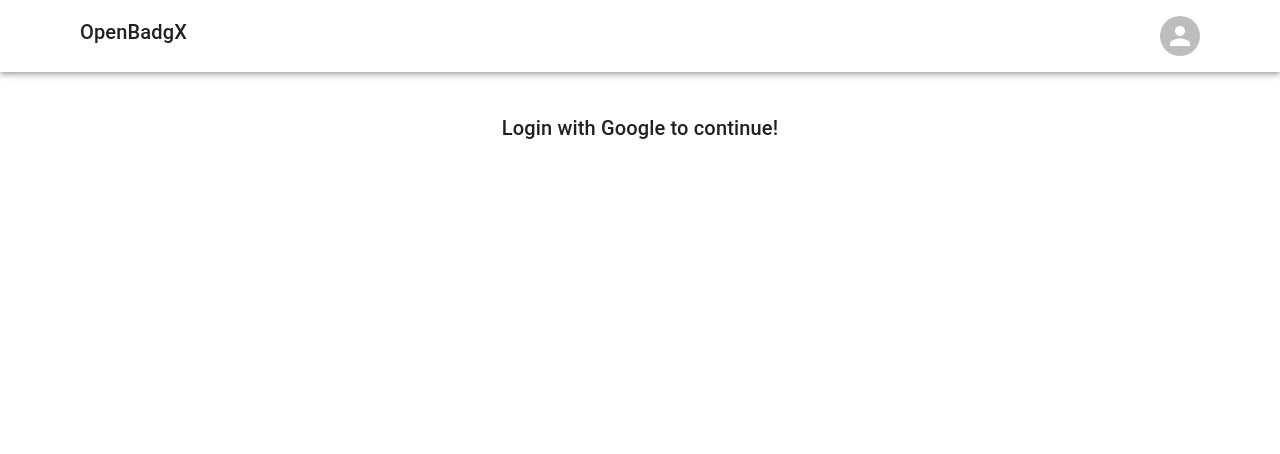
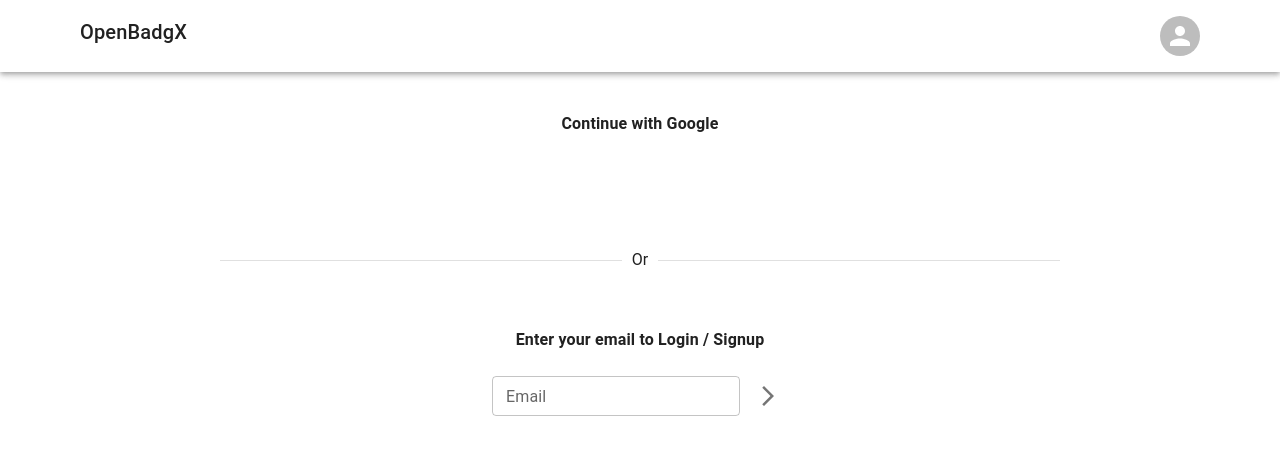
Before and after one commit to kalviumcommunity/openbadgx, a React (Vite) app in the folder frontend/: page /login in a window 1280 px wide. Shown: the top 454 px of the page. Built offline with nearby package versions, Linux system fonts and the light colour scheme; no server answers.

Commit message:
[frontend] feat: passwordless mail auth; refactor: gauth handler, alerts

```diff
--- a/frontend/src/App.jsx
+++ b/frontend/src/App.jsx
@@ -41,7 +41,10 @@ function App() {
         >
           <Routes>
             <Route index element={<Home />} />
-            <Route path="login" element={<Login />} />
+            <Route path="login">
+              <Route index element={<Login />} />
+              <Route path="verify" element={<Login />} />
+            </Route>
             <Route path="org">
               <Route index element={<OrgList />} />
               <Route path="home" element={<OrgHome />} />
--- a/frontend/src/pages/Login.jsx
+++ b/frontend/src/pages/Login.jsx
@@ -1,38 +1,33 @@
-import { Link, useNavigate } from "react-router-dom";
+import { Link, useLocation, useNavigate, useSearchParams } from "react-router-dom";
 import { GoogleOAuthProvider, GoogleLogin } from "@react-oauth/google";
 import { useContext, useEffect, useState } from "react";
 import { LoginContext } from "../App";
 import fetchBackend from "../utils/fetchBackend";
 import { setLocalToken } from "../utils/localToken";
-import { Box, Button, Typography } from "@mui/material";
+import { Box, Button, Divider, FormControl, IconButton, InputAdornment, TextField, Typography } from "@mui/material";
 import BannerAlert from "../components/BannerAlert";
+import { ArrowForwardIos } from "@mui/icons-material";
 
 const Login = () => {
   const { loginStatus, updateLoginStatus } = useContext(LoginContext);
-  const [gAuth, updateGAuth] = useState(null);
   const [alertData,updateAlertData]=useState(null)
+
+  const [mailInput,updateMailInput]=useState("")
+  const [nameInput,updateNameInput]=useState("")
+  const [signup,updateSignup]=useState(false)
+
   const navigate=useNavigate()
+  const [searchParams]=useSearchParams()
+  const location=useLocation()
 
-  useEffect(() => {
-    if (gAuth) {
-      (async () => {
-        updateAlertData({
-          type: "info",
-          message: "Loading...",
+  console.log({searchParams,location})
+
+  const setAlert=(type,message)=>updateAlertData({
+      type,
+      message,
     });
-        let gAuthToken = gAuth.credential;
-        let token = await fetchBackend("auth/google", "POST", null, {
-          gAuthToken,
-        })
-          .then((data) => data.data.accessToken)
-          .catch((err) => {
-            console.log("Error: ", err)
-            updateAlertData({
-              type: "error",
-              message: "Login Failed!",
-            });
-          });
-        if (!token) return;
+
+  const handleLoginSuccess=(token)=>{
     updateLoginStatus((prev) => ({
       ...prev,
       loggedIn: true,
@@ -42,14 +37,60 @@ const Login = () => {
       orgDetail: null,
     }));
     setLocalToken(token);
-        updateAlertData({
-          type: "success",
-          message: "Successfully Logged in! Redirecting...",
+    setAlert("success","Successfully Logged in! Redirecting...");
+    setTimeout(() => navigate("/me"), 1000);
+  }
+
+  const handleGAuth=async(googleData)=>{
+    setAlert("info","Loading...")
+    let gAuthToken = googleData.credential;
+    let token = await fetchBackend("auth/google", "POST", null, {
+      gAuthToken,
+    })
+      .then((data) => data.data?.accessToken)
+      .catch((err) => {
+        console.log("Error: ", err)
+        setAlert("error","Login Failed!")
       });
-        setTimeout(() => navigate("/me"), 1000);
-      })();
+    if(token) handleLoginSuccess(token)
   }
-  }, [gAuth]);
+
+  const handleMailInit=async (e)=>{
+    e.preventDefault()
+    setAlert("info","Loading...")
+    if(mailInput===""){
+      setAlert("error","Invalid Email")
+      return
+    }
+    if(signup&&nameInput===""){
+      setAlert("Name is required")
+      return
+    }
+    const initResponse=await fetchBackend("auth/mail/init","POST",null,{
+      name:nameInput,
+      email:mailInput
+    })
+    .catch(err=>{
+      if(err.message==="new_user"){
+        updateSignup(true)
+        updateAlertData(null)
+      }
+      else{
+        setAlert("error",err.message)
+      }
+    })
+    if(initResponse) setAlert("success","Please check your mail to continue login...")
+  }
+
+  const handleMailVerify=async (mailToken)=>{
+    setAlert("info","Loading...")
+    let accessToken=await fetchBackend("auth/mail/verify","POST",null,{
+      mailToken
+    })
+    .then(res=>res.data.accessToken)
+    .catch(err=>setAlert("error",err.message))
+    if(accessToken) handleLoginSuccess(accessToken)
+  }
 
   const logOut = () => {
     updateLoginStatus((prev) => ({
@@ -60,43 +101,143 @@ const Login = () => {
       orgDetail: null,
     }));
     setLocalToken(null);
-    updateAlertData({
-      type: "info",
-      message: "Logged Out!",
-    });
+    setAlert("info","Logged Out!");
   };
 
+  useEffect(()=>{
+    if(location.pathname.includes("verify")){
+      const token = searchParams.get("secret");
+      if(!token||token===""){
+        setAlert("error","Invalid Secret. Please confirm wether you are using the correct URL")
+        return
+      }
+      handleMailVerify(token)
+    }
+  },[location.pathname])
+
+  if(location.pathname.includes("verify")){
     return (
-    <Box sx={{
-      display:"flex",
-      flexDirection:"column",
-      alignItems:"center",
-    }}>
+      <Box>
+        <Typography variant="h5">Please wait while we log you in...</Typography>
+        <BannerAlert status={alertData} />
+        <Button
+          variant="contained"
+          component={Link}
+          to="/"
+          sx={{
+            m: 5,
+          }}
+        >
+          Home
+        </Button>
+      </Box>
+    );
+  }
+
+  return (
+    <Box
+      sx={{
+        display: "flex",
+        flexDirection: "column",
+        alignItems: "center",
+      }}
+    >
       <GoogleOAuthProvider clientId={import.meta.env.VITE_GOOGLE_CLIENT_ID}>
         {loginStatus.loggedIn ? (
           <>
             <Typography variant="h6">You are logged in!</Typography>
-            <Button onClick={logOut} variant="outlined" color="error" sx={{mt:5}}>
+            <Button
+              onClick={logOut}
+              variant="outlined"
+              color="error"
+              sx={{ mt: 5 }}
+            >
               Log Out
             </Button>
           </>
         ) : (
           <>
-            <Typography variant="h6" sx={{mb:5}}>Login with Google to continue!</Typography>
+            {!signup ? (
+              <>
+                <Typography sx={{ mb: 2, fontSize: "1rem", fontWeight: 600 }}>
+                  Continue with Google
+                </Typography>
                 <GoogleLogin
-              onSuccess={updateGAuth}
+                  onSuccess={handleGAuth}
                   onError={(err) => {
-                console.log("Login Failed",err);
-                updateAlertData({
-                  type:"error",
-                  message:"Google Auth Failed"
-                })
+                    console.log("Login Failed", err);
+                    setAlert("error", "Google Auth Failed");
                   }}
                 />
+                <Divider
+                  sx={{
+                    width: "70%",
+                    my: 7,
+                  }}
+                >
+                  Or
+                </Divider>
+                <Typography sx={{ mb: 1, fontSize: "1rem", fontWeight: 600 }}>
+                  Enter your email to Login / Signup
+                </Typography>
+              </>
+            ) : (
+              <Typography variant="h6">Please give us a bit more detail to sign up!</Typography>
+            )}
+            <Box
+              sx={{
+                "& > div": {
+                  mt: 2,
+                },
+              }}
+            >
+              <Box>
+                <TextField
+                  type="text"
+                  variant="outlined"
+                  size="small"
+                  label="Email"
+                  value={mailInput}
+                  onChange={(e) => updateMailInput(e.target.value)}
+                />
+                {!signup ? (
+                  <IconButton
+                    sx={{
+                      ml: 1,
+                    }}
+                    onClick={handleMailInit}
+                  >
+                    <ArrowForwardIos />
+                  </IconButton>
+                ) : null}
+              </Box>
+              {signup ? (
+                <FormControl>
+                  <TextField
+                    type="text"
+                    variant="outlined"
+                    size="small"
+                    label="Name"
+                    value={nameInput}
+                    onChange={(e) => updateNameInput(e.target.value)}
+                  />
+                  <Button
+                    sx={{
+                      width: "fit-content",
+                      mx: "auto",
+                      mt: 2,
+                    }}
+                    onClick={handleMailInit}
+                  >
+                    Sign Up
+                  </Button>
+                </FormControl>
+              ) : null}
+            </Box>
           </>
         )}
       </GoogleOAuthProvider>
-      <BannerAlert status={alertData}/>
+      <BannerAlert status={alertData} />
     </Box>
   );
 };
```
Lines whose indentation alone changed are shown as unchanged.
